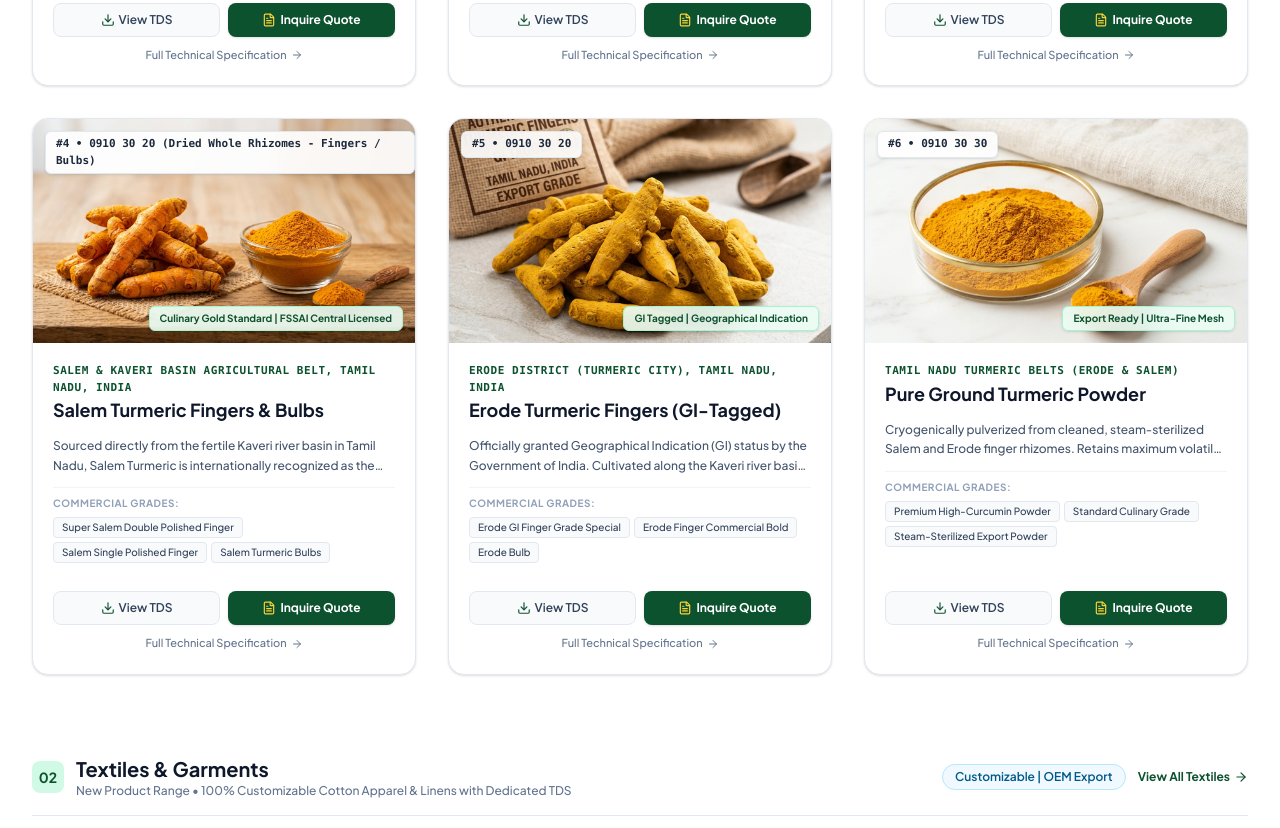
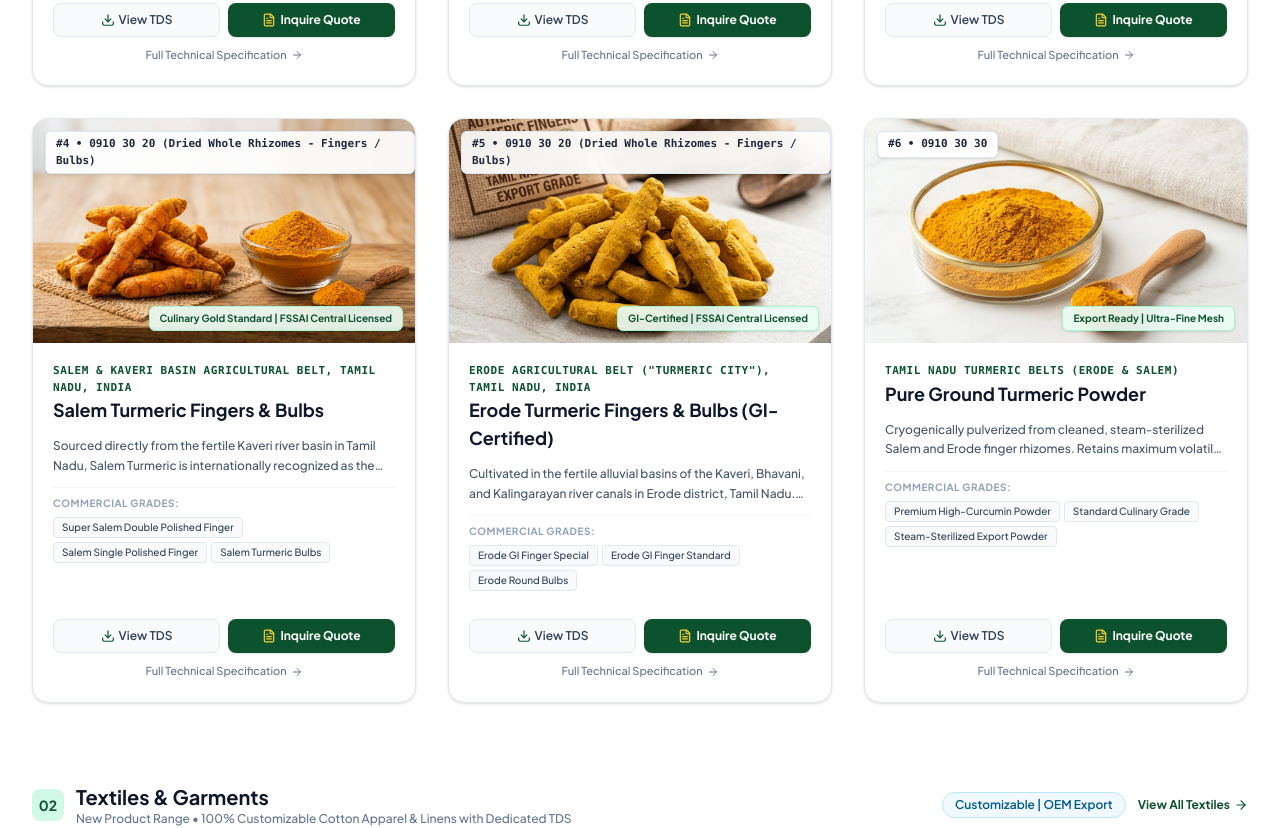
Before and after one commit to kavin724/kavri-exim, a React (Vite) app: page / in a window 1280 px wide. Shown: the part 2200-3028 px from the top of the page. Built offline with nearby package versions, Linux system fonts and the light colour scheme.

Commit message:
Update Erode Turmeric Fingers produc page

```diff
--- a/src/components/Footer.jsx
+++ b/src/components/Footer.jsx
@@ -104,7 +104,7 @@ export default function Footer({ setCurrentRoute, onOpenRfq }) {
               </li>
               <li>
                 <button type="button" onClick={(e) => navigateTo('product-erode-turmeric', e)} className="hover:text-[#0D522F] transition-colors text-left">
-                  5. Erode Turmeric Fingers (GI Tagged)
+                  5. Erode Turmeric Fingers & Bulbs (GI-Certified)
                 </button>
               </li>
               <li>
--- a/src/components/TdsModal.jsx
+++ b/src/components/TdsModal.jsx
@@ -101,6 +101,14 @@ export default function TdsModal({ isOpen, onClose, product, onOpenRfq }) {
                 <span className="text-xs text-slate-500 uppercase tracking-wider block font-bold">Regulatory Compliance & Certifications:</span>
                 <span className="text-xs font-semibold text-emerald-800 bg-emerald-50 px-2.5 py-1 rounded border border-emerald-200 inline-block mt-0.5">
                   {product.compliance}
+                </span>
+              </div>
+            )}
+            {product.geographicalIndication && (
+              <div className="sm:col-span-2">
+                <span className="text-xs text-slate-500 uppercase tracking-wider block font-bold">Official Geographical Indication (GI):</span>
+                <span className="text-xs font-semibold text-amber-900 bg-amber-50 px-2.5 py-1 rounded border border-amber-300 inline-block mt-0.5">
+                  {product.geographicalIndication}
                 </span>
               </div>
             )}
--- a/src/data/productsData.js
+++ b/src/data/productsData.js
@@ -352,49 +352,78 @@ export const PRODUCTS_DATA = [
   {
     id: 'erode-turmeric',
     slug: 'erode-turmeric',
-    name: 'Erode Turmeric Fingers (GI-Tagged)',
-    botanicalName: 'Curcuma longa (Erode Variety)',
+    name: 'Erode Turmeric Fingers & Bulbs (GI-Certified)',
+    botanicalName: 'Curcuma longa L. (Cultivars: Chinna Nadan & Perum Nadan)',
+    geographicalIndication: 'GI Application No. 231 (Certificate No. 340, Class 30, Govt. of India)',
     category: 'spices',
     division: 'Spices & Seasonings',
-    tag: 'GI Tagged | Geographical Indication',
-    compliance: 'Spices Board of India | GI Registry Certified (GI Tagged) | FSSAI Approved',
-    origin: 'Erode District (Turmeric City), Tamil Nadu, India',
+    tag: 'GI-Certified | FSSAI Central Licensed',
+    compliance: 'Spices Board of India | FSSAI Central Export Licensed',
+    origin: 'Erode Agricultural Belt ("Turmeric City"), Tamil Nadu, India',
     image: './assets/images/erode-turmeric.jpg',
-    shortDesc: 'Officially granted Geographical Indication (GI) status by the Government of India. Cultivated along the Kaveri river basin, Erode turmeric is globally prized for its deep golden-yellow color, high resistance to insect pests, and distinct therapeutic phytochemical profile.',
-    hsnCode: '0910 30 20',
+    shortDesc: 'Cultivated in the fertile alluvial basins of the Kaveri, Bhavani, and Kalingarayan river canals in Erode district, Tamil Nadu. Granted official Geographical Indication (GI) status by the Government of India for its exceptional natural yellow pigment, high finger density, and superior resistance to storage pests. Double-polished and graded using modern mechanical rotary polishers without chemical gloss agents, sulfur dioxide fumigation, or synthetic dyes.',
+    hsnCode: '0910 30 20 (Dried Whole Rhizomes - Fingers / Bulbs)',
     grades: [
-      { name: 'Erode GI Finger Grade Special', size: '5cm - 8cm smooth slender fingers', density: 'Extremely hard fracture', color: 'Deep Golden Chrome Yellow', usage: 'High-end culinary export, traditional Ayurvedic formulations' },
-      { name: 'Erode Finger Commercial Bold', size: '4cm - 7cm', density: 'Dense rhizome', color: 'Rich Golden Yellow', usage: 'Global food processors, extraction, institutional spice buyers' },
-      { name: 'Erode Bulb (Gatha) Export Grade', size: 'Round/oval rhizomes', density: 'Very high density', color: 'Deep Amber Orange', usage: 'Curcumin extractors, oleoresin manufacturers' }
+      {
+        name: 'Erode GI Finger Special (Double Polished)',
+        size: '5.5 cm to 8.5 cm stout, cylindrical fingers',
+        density: 'Solid crystalline fracture',
+        color: 'Smooth deep amber exterior, solid crystalline bright orange fracture',
+        usage: 'Supermarket whole repacking, luxury culinary retail, export spice jars (EU, GCC, North America)'
+      },
+      {
+        name: 'Erode GI Finger Standard (Single Polished)',
+        size: '4.0 cm to 6.5 cm well-dried fingers',
+        density: 'Extremely hard core',
+        color: 'Natural golden yellow skin, extremely hard core',
+        usage: 'Commercial spice grinding mills, curry powder blends, industrial food seasoning'
+      },
+      {
+        name: 'Erode Round Bulbs (Gatha / Mother Rhizome)',
+        size: 'Dense spherical / ovate rhizomes (2.5 cm - 4.5 cm)',
+        density: 'Deep dense core',
+        color: 'Deep golden-orange core',
+        usage: 'High-yield industrial extraction, oleoresin manufacturing, pharmaceutical processing'
+      }
     ],
     technicalSpecs: {
-      curcuminContent: '3.0% to 4.0%+ (Certified Erode GI specification)',
-      moisture: 'Max 9.5% - 10.0%',
-      totalAsh: 'Max 6.0%',
-      acidInsolubleAsh: 'Max 0.7%',
-      giCertification: 'Registered under Geographical Indications Registry (India)',
-      leadChromateAdulteration: 'Negative (100% Guaranteed pure)',
-      pesticideResidue: 'Conforms to strict EU MRL and US FDA guidelines'
+      curcuminContent: '2.5% to 3.5%+ (HPLC Method - ASTA 18.0 / ISO 5566; compliant with official GI filing)',
+      moisture: 'Max 10.0% (Toluene Distillation Method - ASTA 2.0 / ISO 939)',
+      extraneousMatter: 'Max 0.5% by weight (Nil hair, soil, stones, or ferrous debris)',
+      defectiveRhizomes: 'Max 1.5% by weight (Internal Mold / Insect Damage)',
+      totalAsh: 'Max 6.5%',
+      acidInsolubleAsh: 'Max 0.8%',
+      chemicalPolishAdulteration: 'Lead Chromate: 100% Negative (ICP-MS) | Metanil Yellow & Sudan Dyes: Completely Absent (LC-MS/MS tested)',
+      heavyMetals: 'Lead (Pb) < 2.0 ppm | Cadmium (Cd) < 1.0 ppm | Arsenic (As) < 1.0 ppm (Codex CXS 193-1995 compliant)',
+      aflatoxins: 'B1 < 5 ppb | Total Aflatoxins (B1+B2+G1+G2) < 10 ppb (EU Regulation (EC) 2023/915 compliant)',
+      etoIrradiation: '100% Free of ETO and 2-Chloroethanol (< 0.05 mg/kg limit); Non-irradiated',
+      microbialStandards: 'Salmonella: Absent in 25g x 5 samples | E. coli: < 10 CFU/g',
+      giCertification: 'GI Application No. 231 (Certificate No. 340, Class 30, Govt. of India)'
     },
     packagingOptions: [
-      '25 kg / 50 kg PP Bags with Official GI Batch Hologram Tag',
-      '50 kg Natural Jute Gunny Bags',
-      'Custom vacuum-packed cartons for premium importers'
+      'Commercial Export Bags: 25 kg / 50 kg heavy-duty virgin PP woven bags with heat-sealed food-grade LDPE moisture liner.',
+      'Traditional Jute Packs: 50 kg export-grade natural jute gunny bags with food-grade inner poly liner and official export stencil markings.',
+      'Bulk Industrial Containers: 500 kg / 1,000 kg UV-treated FIBC Jumbo Bags with bottom discharge spouts.',
+      'Custom Retail Packaging (OEM): 100g, 250g, 500g nitrogen-flushed stand-up barrier pouches or tamper-evident canisters.'
     ],
     shippingInfo: {
-      minimumOrder: '5 MT (LCL) / 18 MT (20ft FCL)',
-      containerCapacity: '20ft FCL: approx 18 MT | 40ft FCL: approx 26 MT',
+      minimumOrder: 'Air Freight: 500 kg - 1,000 kg | Ocean LCL: 2,000 kg - 5,000 kg | Ocean FCL: 17,000 kg - 18,000 kg (17 - 18 MT)',
+      containerCapacity: '20ft FCL: ~17.5 - 18.5 MT | 40ft FCL: ~26.0 - 27.0 MT',
       containerStuffingBreakdown: {
         fcl20: [
-          'Floor-Loaded (50 kg Jute / PP Bags): ~18.0 MT (360 Bags)',
-          'Palletized & Shrink-Wrapped: ~14.0 MT'
+          'Floor-Loaded / Loose Bags: ~17.5 - 18.5 MT (350 - 370 Bags of 50 kg)',
+          'Palletized & Shrink-Wrapped: ~13.0 - 14.0 MT'
         ],
         fcl40: [
-          'Floor-Loaded: ~26.0 MT'
+          'Floor-Loaded Bags: ~26.0 - 27.0 MT (subject to road weight regulations)'
+        ],
+        airCargo: [
+          'Air Freight: 500 kg - 1,000 kg'
         ]
       },
-      gatewayPorts: 'Tuticorin VOC Port (TUT) / Cochin (COK) / Chennai (MAA)',
-      airTerminals: 'Coimbatore (CJB) / Tiruchirappalli (TRZ) / Chennai (MAA)',
+      gatewayPorts: 'Cochin Port (COK) / Tuticorin VOC Port (TUT) / Chennai Port (MAA)',
+      inlandDepots: 'ICD Irugur (Coimbatore) / ICD Tirupur',
+      airTerminals: 'Coimbatore International (CJB) / Tiruchirappalli (TRZ) / Chennai (MAA)',
       hsCode: '0910 30 20'
     }
   },
--- a/src/pages/ProductDetailPage.jsx
+++ b/src/pages/ProductDetailPage.jsx
@@ -142,6 +142,7 @@ export function getTestProtocolForSpec(key, value, isTextile = false) {
   if (key === 'finenessMesh') return 'Standard Test Sieve Analysis';
   if (key === 'foreignStarchesAddedColor' || key === 'foreignOrganicMatter' || key === 'starchPurity') return 'Microscopic & Chemical ASTA';
   if (key === 'immaturePods' || key === 'emptyPods' || key === 'lightBerries' || key === 'pinheads') return 'Agmark / ASTA Manual Count';
+  if (key === 'giCertification') return 'Govt. of India GI Registry';
 
   return 'ASTA / ISO / FSSAI Validated';
 }
@@ -249,6 +250,12 @@ export default function ProductDetailPage({ productSlug, setCurrentRoute, onOpen
               <p className="text-sm text-slate-500 italic mt-1 font-medium">
                 Botanical Name: {product.botanicalName}
               </p>
+              {product.geographicalIndication && (
+                <div className="mt-2 inline-flex items-center gap-1.5 text-xs text-amber-900 bg-amber-50/90 border border-amber-300 px-2.5 py-1 rounded-lg font-medium">
+                  <span className="font-bold text-amber-800">Geographical Indication:</span>
+                  <span>{product.geographicalIndication}</span>
+                </div>
+              )}
             </div>
 
             <p className="text-sm text-slate-600 leading-relaxed">
```
Also changed, not shown: 3 other files (tests, documents, lock files or other folders).
